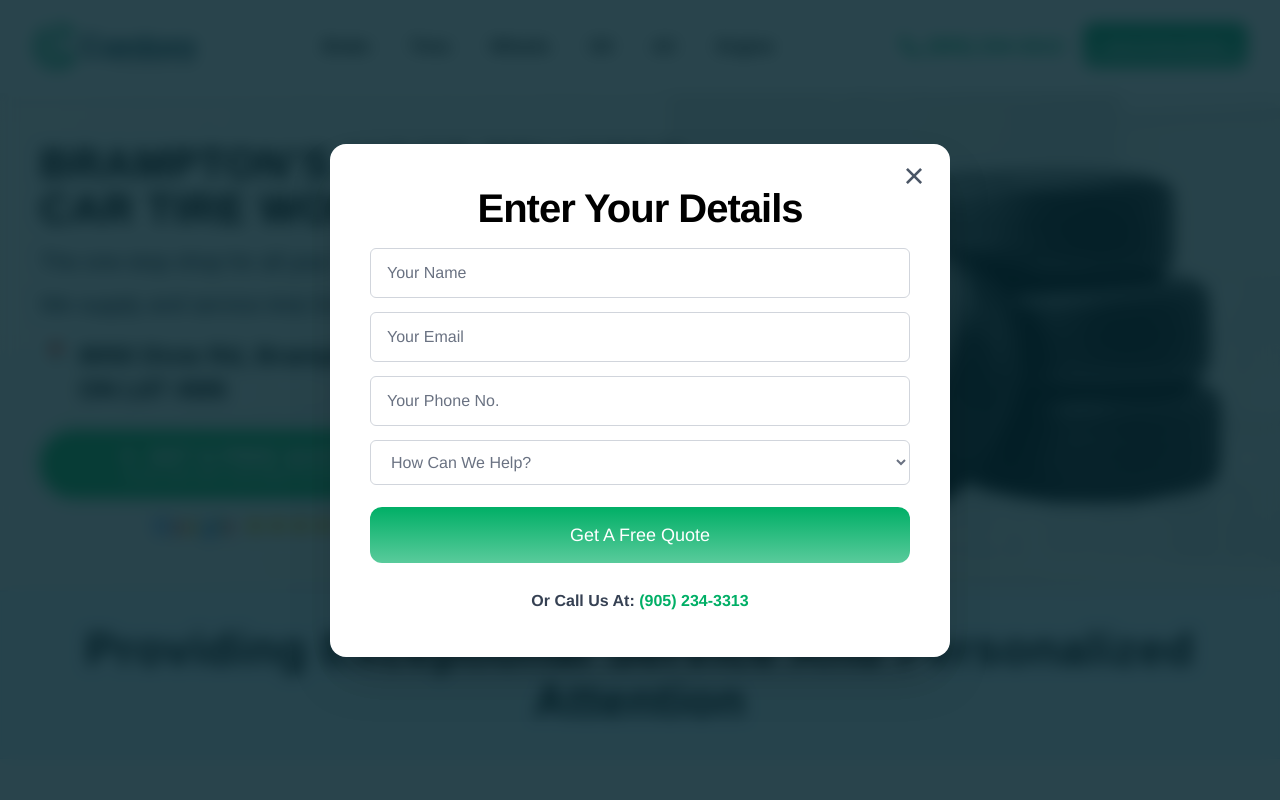
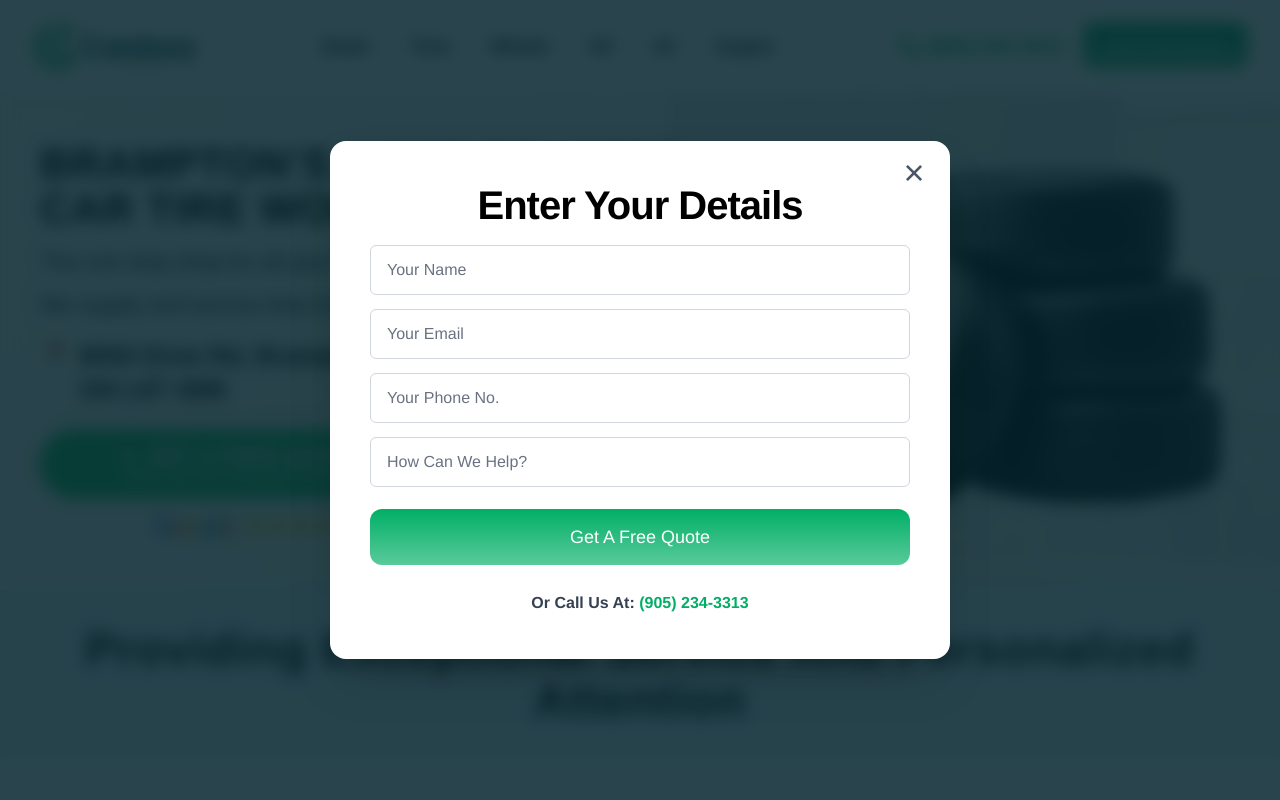
Before and after one commit to aasthacodexorr/Fixcars.shop, a Next.js app: page /tires-ontario-cda in a window 1280 px wide. Shown: the top 800 px of the page. Built offline with nearby package versions, Linux system fonts and the light colour scheme.

Commit message:
changed the "How can we help?" field from a select dropdown to a text input

```diff
--- a/components/QuoteModal.tsx
+++ b/components/QuoteModal.tsx
@@ -205,33 +205,21 @@ export default function QuoteModal({ isOpen, onClose }: QuoteModalProps) {
               </div>
 
               <div>
-                <select
-                  aria-label="How can we help?"
+                <input
+                  type="text"
+                  placeholder="How Can We Help?"
                   disabled={isSubmitting}
                   value={formData.service}
                   onChange={(e) =>
                     setFormData({ ...formData, service: e.target.value })
                   }
-                  className={`w-full bg-white border border-gray-300 rounded-md px-4 py-3 text-base font-medium outline-none focus:ring-2 focus:ring-[#00AF66] transition ${
-                    formData.service ? "text-gray-900" : "text-gray-500"
+                  className={`w-full bg-white text-gray-900 placeholder-gray-500 border border-gray-300 rounded-md px-4 py-3 text-base font-medium outline-none focus:ring-2 focus:ring-[#00AF66] transition ${
+                    errors.service ? "ring-2 ring-red-500" : ""
                   }`}
-                >
-                  <option value="">How Can We Help?</option>
-                  <optgroup label="Services">
-                    {SERVICES.map((service) => (
-                      <option key={service.name} value={service.name}>
-                        {service.name}
-                      </option>
-                    ))}
-                  </optgroup>
-                  <optgroup label="Mechanic for your make">
-                    {MAKES.map((make) => (
-                      <option key={make.name} value={`${make.name} Mechanic`}>
-                        {make.name} Mechanic
-                      </option>
-                    ))}
-                  </optgroup>
-                </select>
+                />
+                {errors.service && (
+                  <p className="text-red-500 text-xs mt-1 ml-1 font-medium">{errors.service}</p>
+                )}
               </div>
 
               {submitError && (
```
